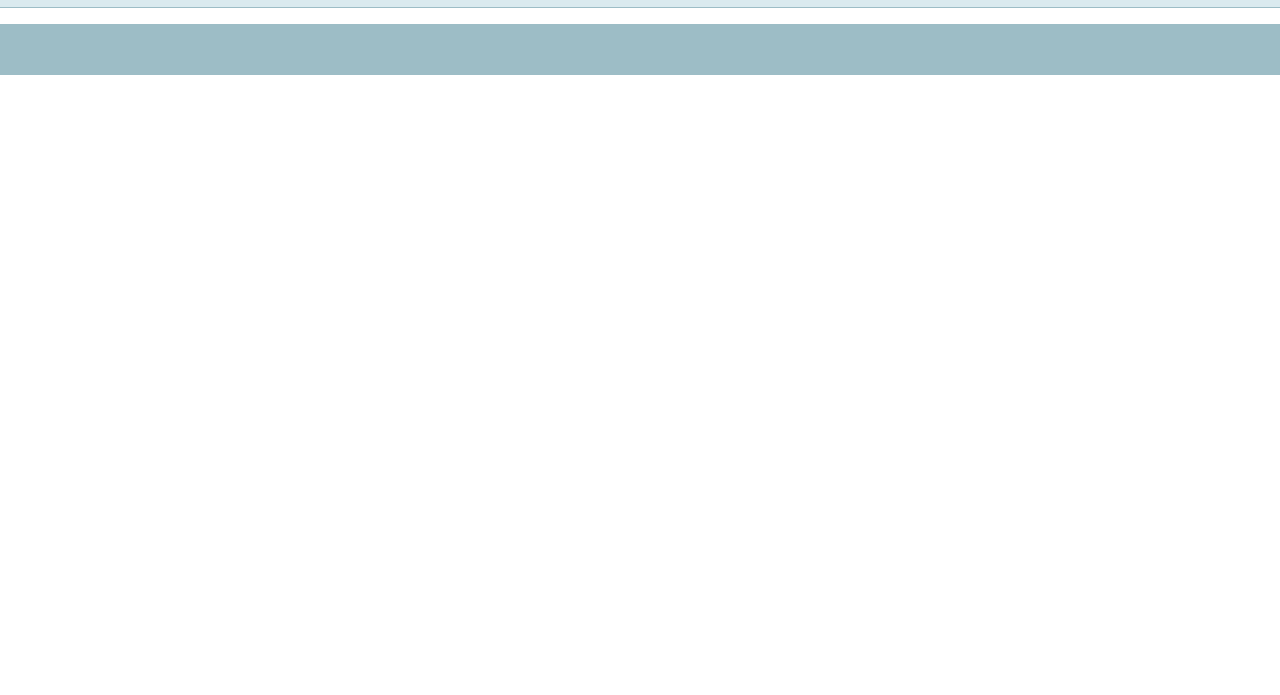
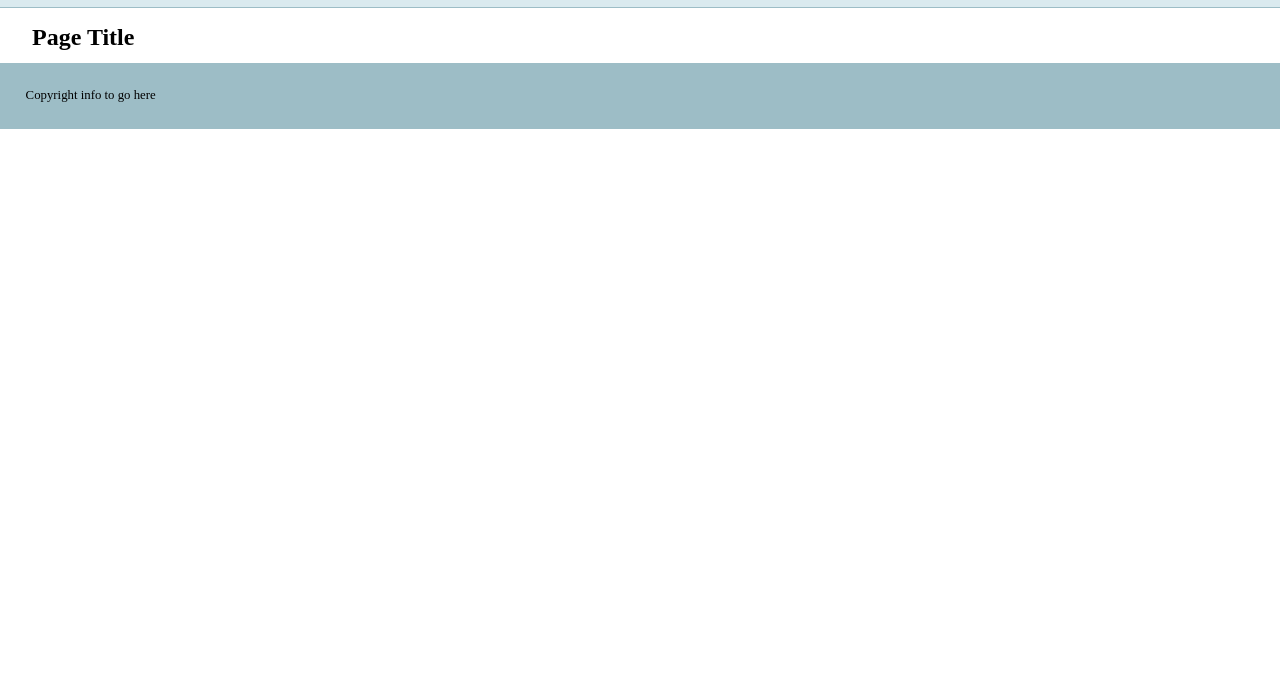
Before and after one commit to rabin135/git-basics, a plain HTML site: page index.html in a window 1280 px wide. Shown: the part 105-800 px from the top of the page. Drawn offline with nearby package versions, Linux system fonts and the light colour scheme.

Commit message:
added more info to the template

```diff
--- a/index.html
+++ b/index.html
@@ -19,8 +19,10 @@
     <nav id="pageNav">
     </nav>
     <main>
+    <h2>Page Title</h2>
     </main>
     <footer>
+    Copyright info to go here
     </footer>
         <script>
 //use the modernizr load to load up external scripts. This will load the scripts asynchronously, but the order listed matters. Although it will load all scripts in parallel, it will execute them in the order listed
```
